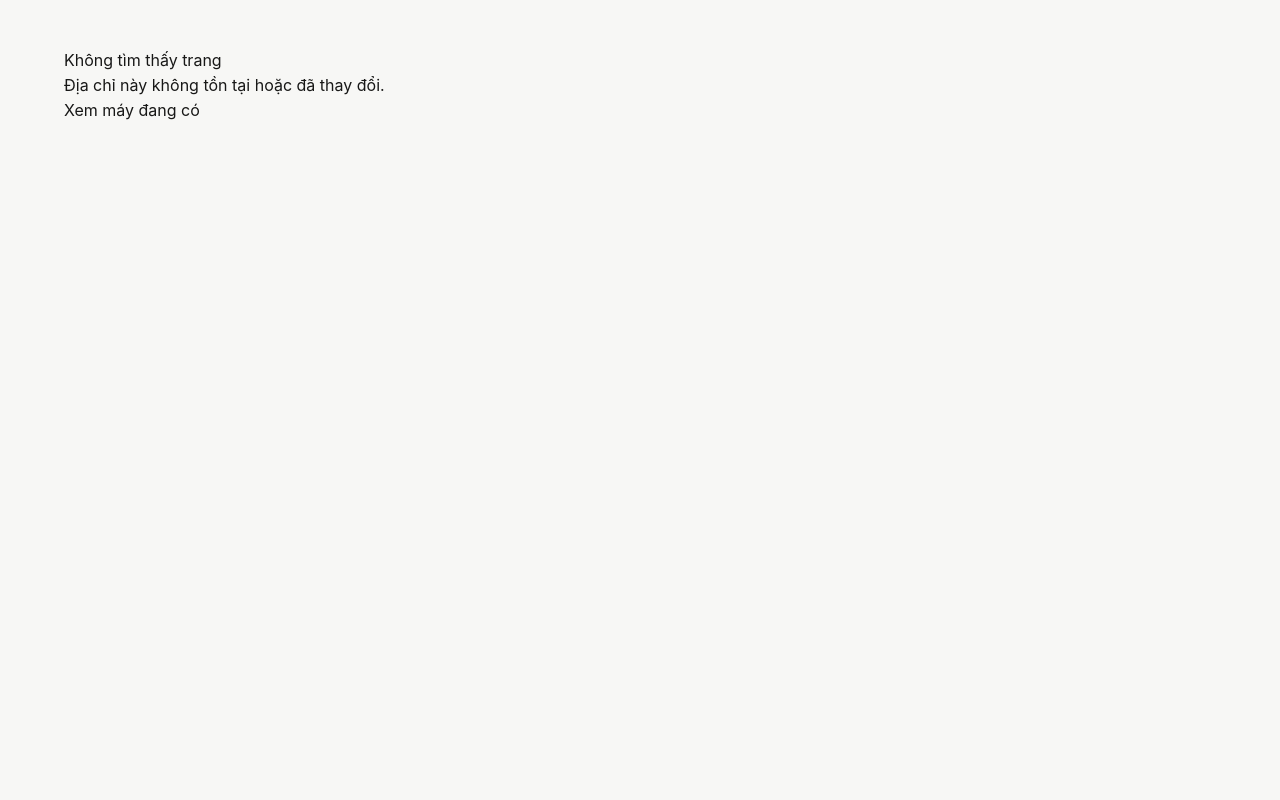
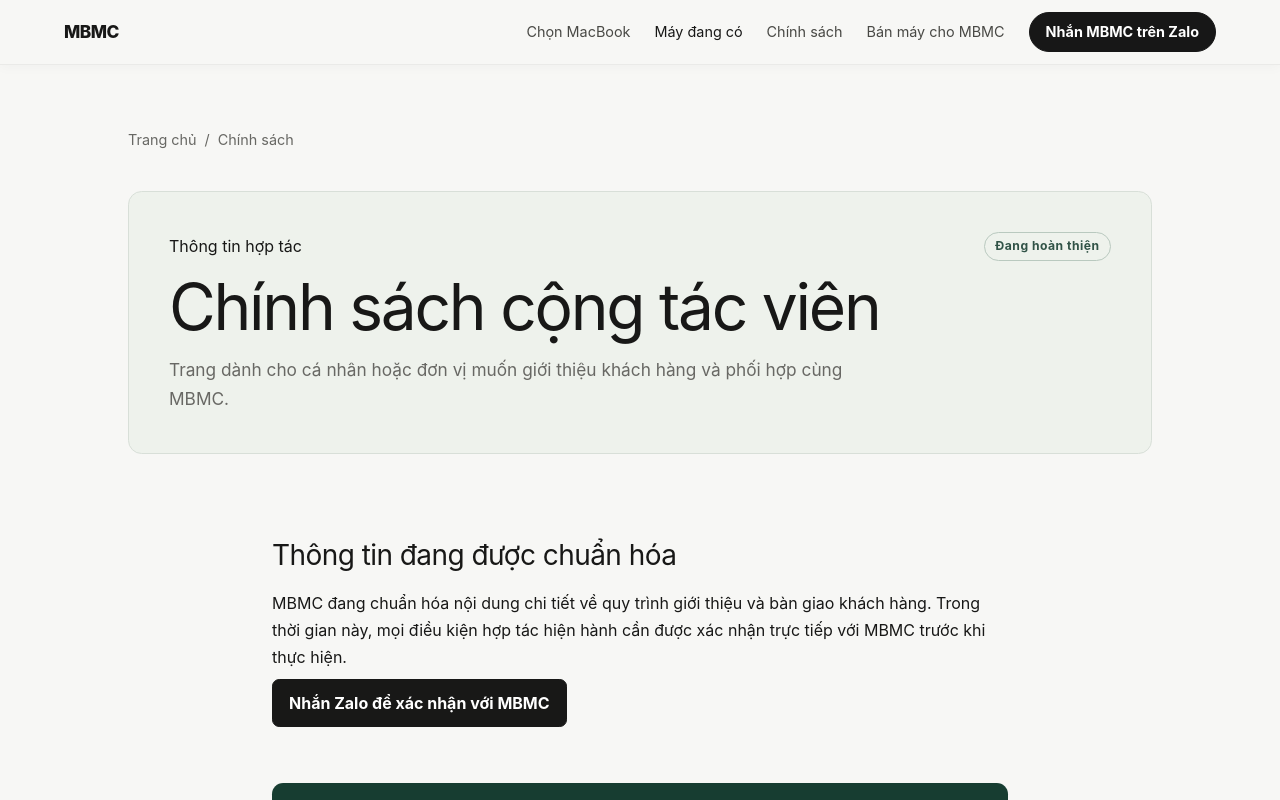
Before and after one commit to mbmcvn/muabanmacbookcu-web, a Next.js app: page /chinh-sach/cong-tac-vien in a window 1280 px wide. Before the commit this address had no page. Shown: the top 800 px of the page. Built offline with nearby package versions, Linux system fonts and the light colour scheme.

Commit message:
feat: add canonical public policy hub

```diff
--- a/src/app/(sales)/chinh-sach/_components/PolicyPage.tsx
+++ b/src/app/(sales)/chinh-sach/_components/PolicyPage.tsx
@@ -26,7 +26,7 @@ export function PolicyPage({
       <nav className="policy-breadcrumbs" aria-label="Đường dẫn">
         <Link href="/">Trang chủ</Link>
         <span aria-hidden="true">/</span>
-        <span>Chính sách</span>
+        <Link href="/chinh-sach">Chính sách</Link>
       </nav>
       <header className="policy-hero">
         <div className="policy-hero-heading">
--- a/src/app/(sales)/chinh-sach/bao-hanh/page.tsx
+++ b/src/app/(sales)/chinh-sach/bao-hanh/page.tsx
@@ -19,6 +19,7 @@ export default function WarrantyPolicyPage() {
       badge="Phiên bản V1"
       metrics={metrics}
       actions={[
+        { href: "/chinh-sach", label: "Tất cả chính sách" },
         { href: "/chinh-sach/mbmc-care", label: "Xem MBMC Care" },
         {
           href: "/chinh-sach/version/mbmc-policy-v1",
--- /dev/null
+++ b/src/app/(sales)/chinh-sach/cong-tac-vien/page.tsx
@@ -0,0 +1,36 @@
+import type { Metadata } from "next";
+import { ContactActionLink } from "@/components/contact/ContactActionLink";
+import { PolicyPage, PolicySection } from "../_components/PolicyPage";
+
+export const metadata: Metadata = {
+  title: "Chính sách cộng tác viên | MBMC",
+  description:
+    "Thông tin tạm thời dành cho cá nhân và đơn vị muốn giới thiệu khách hàng tới MBMC.",
+};
+
+export default function CollaboratorPolicyPage() {
+  return (
+    <PolicyPage
+      eyebrow="Thông tin hợp tác"
+      title="Chính sách cộng tác viên"
+      description="Trang dành cho cá nhân hoặc đơn vị muốn giới thiệu khách hàng và phối hợp cùng MBMC."
+      badge="Đang hoàn thiện"
+      actions={[{ href: "/chinh-sach", label: "Tất cả chính sách" }]}
+    >
+      <PolicySection
+        id="collaborator-policy-status"
+        title="Thông tin đang được chuẩn hóa"
+      >
+        <p>
+          MBMC đang chuẩn hóa nội dung chi tiết về quy trình giới thiệu và bàn
+          giao khách hàng. Trong thời gian này, mọi điều kiện hợp tác hiện hành
+          cần được xác nhận trực tiếp với MBMC trước khi thực hiện.
+        </p>
+        <ContactActionLink
+          className="primary-action policy-contact-action"
+          label="Nhắn Zalo để xác nhận với MBMC"
+        />
+      </PolicySection>
+    </PolicyPage>
+  );
+}
--- /dev/null
+++ b/src/app/(sales)/chinh-sach/dai-ly/page.tsx
@@ -0,0 +1,36 @@
+import type { Metadata } from "next";
+import { ContactActionLink } from "@/components/contact/ContactActionLink";
+import { PolicyPage, PolicySection } from "../_components/PolicyPage";
+
+export const metadata: Metadata = {
+  title: "Chính sách đại lý | MBMC",
+  description:
+    "Thông tin tạm thời dành cho đại lý muốn trao đổi về nguồn máy và hoạt động hợp tác với MBMC.",
+};
+
+export default function DealerPolicyPage() {
+  return (
+    <PolicyPage
+      eyebrow="Thông tin hợp tác"
+      title="Chính sách đại lý"
+      description="Trang dành cho đại lý và đơn vị muốn trao đổi về nguồn máy, bán sỉ và phối hợp cùng MBMC."
+      badge="Đang hoàn thiện"
+      actions={[{ href: "/chinh-sach", label: "Tất cả chính sách" }]}
+    >
+      <PolicySection
+        id="dealer-policy-status"
+        title="Thông tin đang được chuẩn hóa"
+      >
+        <p>
+          MBMC đang chuẩn hóa nội dung chi tiết cho hoạt động hợp tác đại lý.
+          Trong thời gian này, mọi điều kiện hiện hành cần được xác nhận trực
+          tiếp với MBMC trước khi hai bên thực hiện.
+        </p>
+        <ContactActionLink
+          className="primary-action policy-contact-action"
+          label="Nhắn Zalo để xác nhận với MBMC"
+        />
+      </PolicySection>
+    </PolicyPage>
+  );
+}
--- a/src/app/(sales)/chinh-sach/mbmc-care/page.tsx
+++ b/src/app/(sales)/chinh-sach/mbmc-care/page.tsx
@@ -22,6 +22,7 @@ export default function MbmcCarePolicyPage() {
       badge="Bảng quyền lợi V1"
       metrics={metrics}
       actions={[
+        { href: "/chinh-sach", label: "Tất cả chính sách" },
         { href: "/chinh-sach/bao-hanh", label: "Chính sách bảo hành" },
         {
           href: "/chinh-sach/version/mbmc-policy-v1",
--- /dev/null
+++ b/src/app/(sales)/chinh-sach/page.tsx
@@ -0,0 +1,70 @@
+import type { Metadata } from "next";
+import Link from "next/link";
+import { PolicyPage, PolicySection } from "./_components/PolicyPage";
+
+export const metadata: Metadata = {
+  title: "Chính sách MBMC | MBMC",
+  description:
+    "Nơi tổng hợp chính sách bảo hành, MBMC Care và thông tin hợp tác công khai của MBMC.",
+};
+
+const policies = [
+  {
+    href: "/chinh-sach/bao-hanh",
+    title: "Chính sách bảo hành",
+    description:
+      "Quy định về bảo hành phần cứng, quyền đổi máy, màn hình, sạc và quá trình xử lý.",
+  },
+  {
+    href: "/chinh-sach/mbmc-care",
+    title: "MBMC Care",
+    description:
+      "Thông tin về lựa chọn mở rộng bảo hành phần cứng và tính liên tục theo Machine ID.",
+  },
+  {
+    href: "/chinh-sach/version/mbmc-policy-v1",
+    title: "Chính sách MBMC V1",
+    description:
+      "Bản tham chiếu lưu trữ cố định cho những giao dịch áp dụng phiên bản V1.",
+  },
+  {
+    href: "/chinh-sach/cong-tac-vien",
+    title: "Chính sách cộng tác viên",
+    description:
+      "Nguyên tắc giới thiệu, bàn giao khách hàng và phối hợp cùng MBMC.",
+    status: "Đang hoàn thiện",
+  },
+  {
+    href: "/chinh-sach/dai-ly",
+    title: "Chính sách đại lý",
+    description: "Nguyên tắc về nguồn máy, bán sỉ và phối hợp dành cho đại lý.",
+    status: "Đang hoàn thiện",
+  },
+] as const;
+
+export default function PolicyHubPage() {
+  return (
+    <PolicyPage
+      eyebrow="Thông tin công khai"
+      title="Chính sách MBMC"
+      description="Các chính sách về bảo hành, MBMC Care và hoạt động hợp tác được tập hợp tại đây để bạn dễ tìm và đối chiếu."
+    >
+      <PolicySection id="policy-directory" title="Danh mục chính sách">
+        <div className="policy-card-grid">
+          {policies.map((policy) => (
+            <Link className="policy-card" href={policy.href} key={policy.href}>
+              <div className="policy-card-heading">
+                <h3>{policy.title}</h3>
+                {"status" in policy ? (
+                  <span className="policy-status">{policy.status}</span>
+                ) : null}
+              </div>
+              <p>{policy.description}</p>
+              <span className="policy-card-action">Xem chính sách</span>
+            </Link>
+          ))}
+        </div>
+      </PolicySection>
+    </PolicyPage>
+  );
+}
--- a/src/app/(sales)/chinh-sach/version/mbmc-policy-v1/page.tsx
+++ b/src/app/(sales)/chinh-sach/version/mbmc-policy-v1/page.tsx
@@ -15,6 +15,7 @@ export default function PolicyVersionPage() {
         { value: "Machine ID", label: "Khóa đối chiếu quyền lợi" },
       ]}
       actions={[
+        { href: "/chinh-sach", label: "Tất cả chính sách" },
         { href: "/chinh-sach/bao-hanh", label: "Chính sách bảo hành hiện tại" },
         {
           href: "/chinh-sach/mbmc-care",
--- a/src/app/globals.css
+++ b/src/app/globals.css
@@ -583,8 +583,18 @@ body:has(.public-machine-sticky) .site-footer { padding-bottom: 9rem; }
 .policy-footer > p { margin: 0 0 .65rem; color: #cbd8d2; font-size: .78rem; font-weight: 700; letter-spacing: .06em; text-transform: uppercase; }
 .policy-footer nav { display: flex; flex-wrap: wrap; gap: .7rem 1.25rem; }
 .policy-footer a { color: #fff; font-weight: 650; text-underline-offset: .2em; }
+.policy-card-grid { display: grid; grid-template-columns: repeat(2, minmax(0, 1fr)); gap: 1rem; }
+.policy-card { min-width: 0; display: flex; flex-direction: column; padding: 1.25rem; border: 1px solid var(--border); border-radius: .75rem; background: var(--surface); text-decoration: none; transition: border-color .18s ease, transform .18s ease; }
+.policy-card:hover { border-color: var(--border-strong); transform: translateY(-2px); }
+.policy-card-heading { display: flex; flex-wrap: wrap; align-items: flex-start; justify-content: space-between; gap: .6rem; }
+.policy-card h3 { margin: 0; font-size: 1.12rem; line-height: 1.3; }
+.policy-card p { margin: .7rem 0 1rem; color: var(--muted); font-size: .94rem; line-height: 1.6; }
+.policy-status { display: inline-flex; padding: .18rem .55rem; border: 1px solid #b9c9bf; border-radius: 999px; color: #315347; font-size: .72rem; font-weight: 700; white-space: nowrap; }
+.policy-card-action { margin-top: auto; color: var(--accent); font-size: .9rem; font-weight: 680; }
+.policy-contact-action { display: inline-flex; margin-top: .5rem; text-decoration: none; }
 
 @media (max-width: 47.99rem) {
+  .policy-card-grid { grid-template-columns: minmax(0, 1fr); }
   .policy-metrics { grid-template-columns: repeat(2, minmax(0, 1fr)); }
   .policy-metrics > div:nth-child(odd) { border-left: 0; }
   .policy-metrics > div:nth-child(n+3) { border-top: 1px solid #d4ddd5; }
--- a/src/components/layout/SiteHeader.tsx
+++ b/src/components/layout/SiteHeader.tsx
@@ -15,11 +15,12 @@ export function SiteHeader() {
         <nav className="desktop-navigation" aria-label="Điều hướng chính">
           <Link href="/chon-macbook">Chọn MacBook</Link>
           <Link aria-current="page" href={inventoryHref}>Máy đang có</Link>
-          <a href="https://muabanmacbookcu.com/chinh-sach/bao-hanh/">Chính sách</a>
+          <Link href="/chinh-sach">Chính sách</Link>
           <a href="https://muabanmacbookcu.com/thumua/">Bán máy cho MBMC</a>
           <a className="header-contact" href={contactUrl ?? defaultContact.href}>{contactLabel ?? "Liên hệ"}</a>
         </nav>
         <div className="mobile-header-actions">
+          <Link href="/chinh-sach">Chính sách</Link>
           <a href="#inventory-search" aria-label="Tìm máy">Tìm</a>
           <a href={contactUrl ?? defaultContact.href} aria-label={contactLabel ?? "Liên hệ MBMC"}>{contactLabel ?? "Liên hệ"}</a>
         </div>
```
Also changed, not shown: 1 other file (tests, documents, lock files or other folders).
